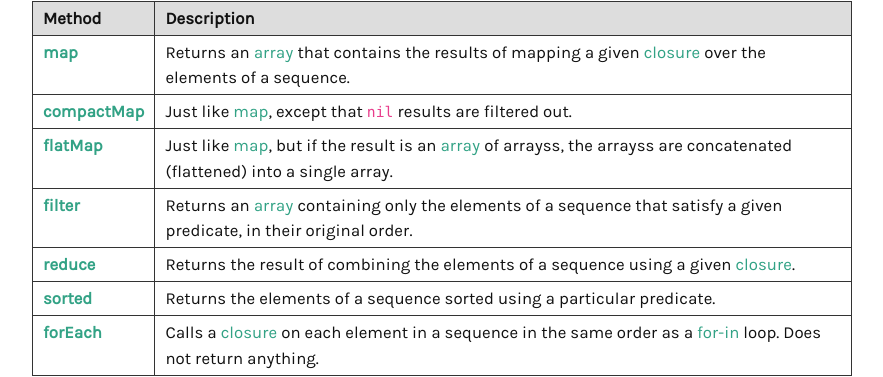
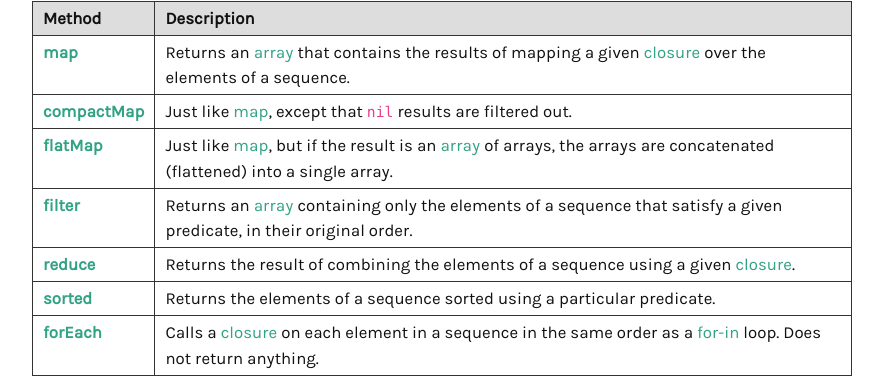
Before and after one commit to ebelinski/swiftly, a Jekyll site: the page built from functional-methods-comparison.md, in a window 1280 px wide. Shown: the part 182-559 px from the top of the page, without its empty margins (198-1081 px from the left). Built offline with Jekyll 4.4.1, drawn with Linux system fonts in a browser that asks for light colours.

Commit message:
fix typo

```diff
--- a/functional-methods-comparison.md
+++ b/functional-methods-comparison.md
@@ -12,7 +12,7 @@ redirect_from:
 |--------|-------------|
 | **[map](/map)** | Returns an [array](/arrays) that contains the results of mapping a given [closure](/closures) over the elements of a sequence. |
 | **[compactMap](/compactmap)** | Just like [map](/map), except that `nil` results are filtered out. |
-| **[flatMap](/flatmap)** | Just like [map](/map), but if the result is an [array](/arrays) of arrayss, the arrayss are concatenated (flattened) into a single array. |
+| **[flatMap](/flatmap)** | Just like [map](/map), but if the result is an [array](/arrays) of arrays, the arrays are concatenated (flattened) into a single array. |
 | **[filter](/filter)** | Returns an [array](/arrays) containing only the elements of a sequence that satisfy a given predicate, in their original order. |
 | **[reduce](/reduce)** | Returns the result of combining the elements of a sequence using a given [closure](/closures). |
 | **[sorted](/sorted)** | Returns the elements of a sequence sorted using a particular predicate. |
```
